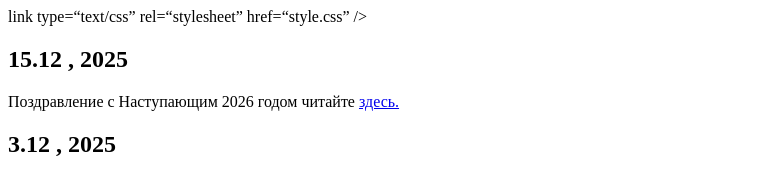
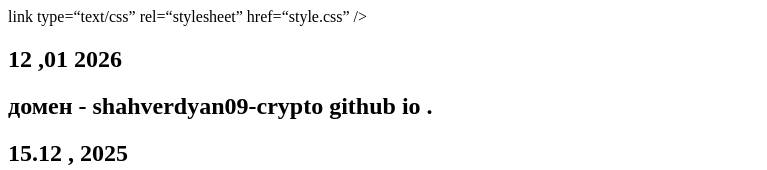
Before and after one commit to shahverdyan09-crypto/mariam_yan, a plain HTML site: page index.html in a window 1280 px wide. Shown: the top 170 px of the page, without its empty margins (0-767 px from the left). Drawn offline with Linux system fonts and the light colour scheme.

Commit message:
Update index.html

```diff
--- a/index.html
+++ b/index.html
@@ -7,6 +7,11 @@
 
 </head>
 <body>
+<h2> 12 ,01 2026</h2>
+  <h2> домен -  shahverdyan09-crypto github io . </h2>
+
+
+
 <h2> 15.12 , 2025</h2>
 
 <p>Поздравление с Наступающим 2026 годом читайте <a href="Kolyadka.odt"> здесь.</a> </p>
```
